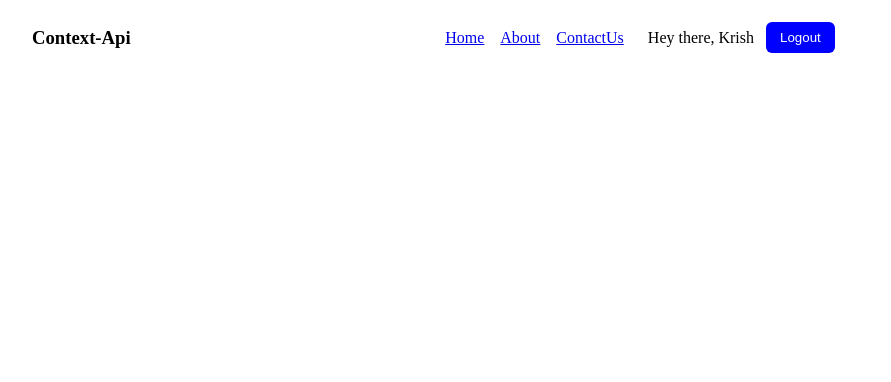
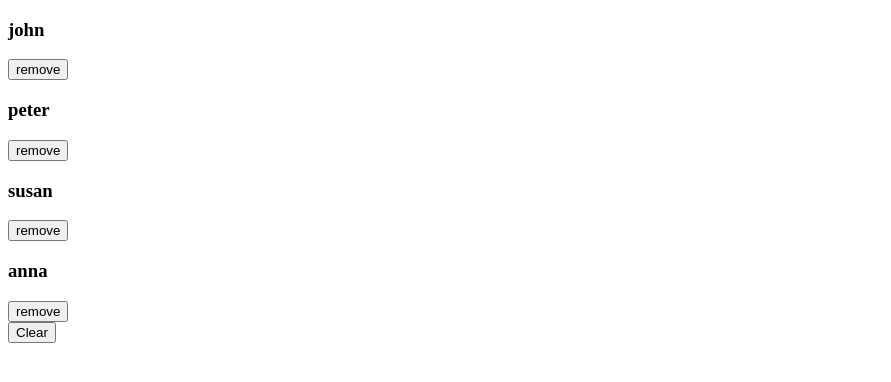
Before and after one commit to krish-sh/react-learn, a React (Vite) app in the folder 02-Advanced-intro/: page / in a window 1280 px wide. Shown: the top 382 px of the page, without its empty margins (0-891 px from the left). Built offline with nearby package versions, Linux system fonts and the light colour scheme.

Commit message:
useReduce-is-done

```diff
--- a/02-Advanced-intro/src/App.tsx
+++ b/02-Advanced-intro/src/App.tsx
@@ -1,12 +1,12 @@
 import "./App.css";
-import Navbar from "./tutorials/09-context-api/Navbar";
+import UseReducerBasic from "./tutorials/10-useReducer/useReducer-basic";
 
 function App() {
 
 
   return (
     <>
-      <Navbar />
+    <UseReducerBasic/>
     </>
   );
 }
```
